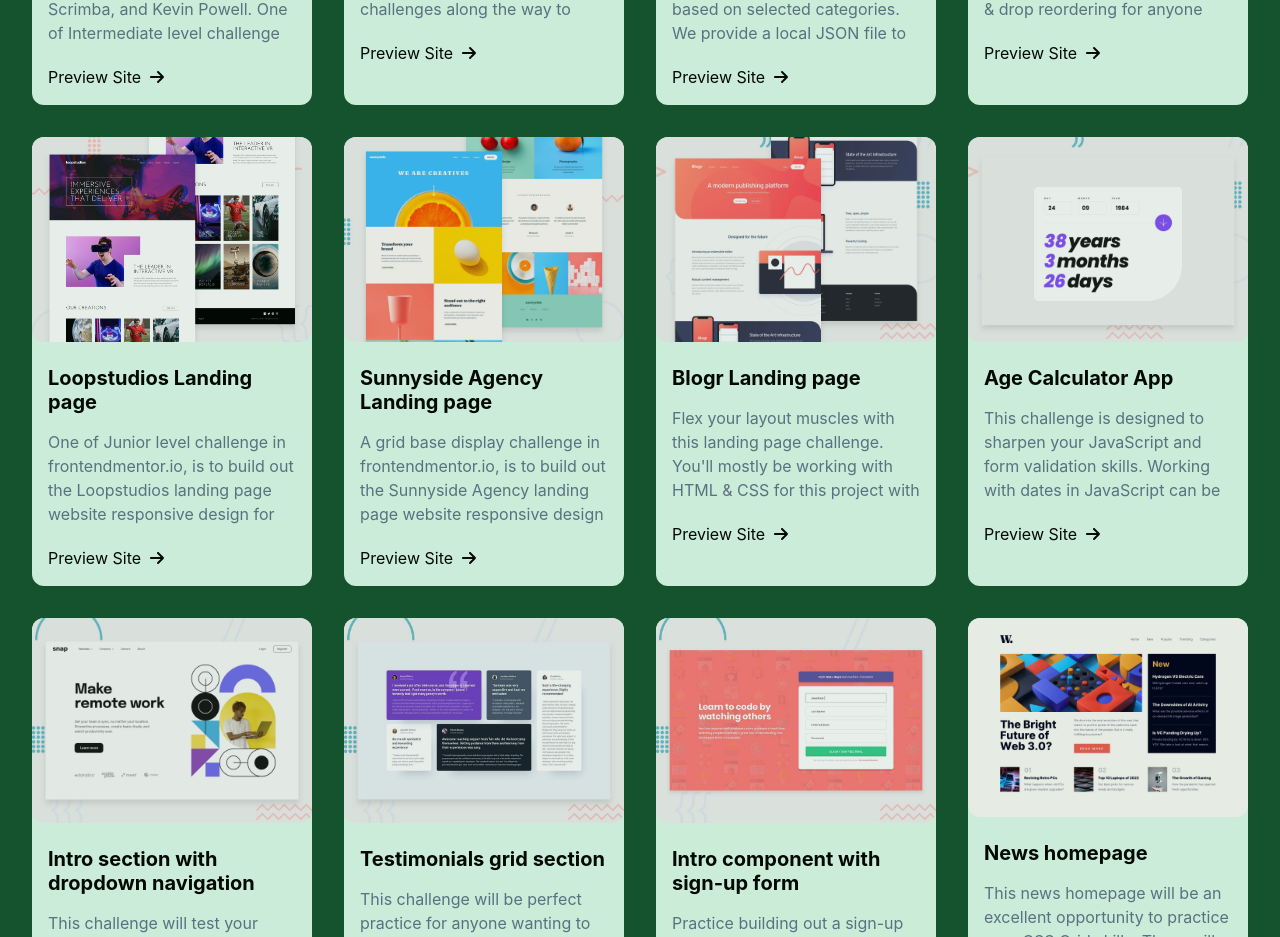
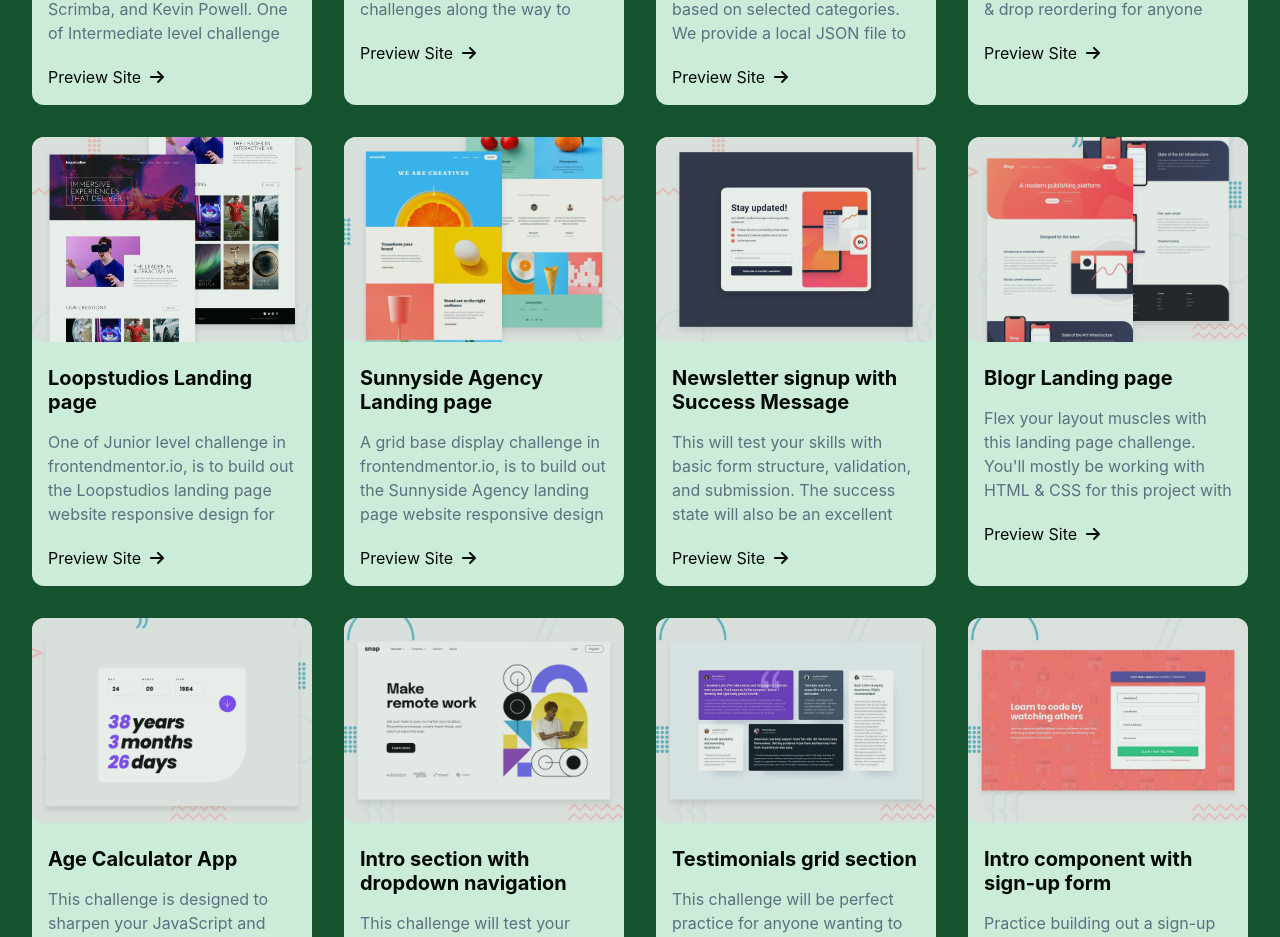
Before and after one commit to F4YY/Portfolio_Projects, a React (Create React App) app: page / in a window 1280 px wide. Shown: the part 1252-2189 px from the top of the page. Built offline with nearby package versions, Linux system fonts and the light colour scheme.

Commit message:
add another completed project

```diff
--- a/src/components/ProjectsSection.js
+++ b/src/components/ProjectsSection.js
@@ -45,6 +45,13 @@ const projects = [
       "A grid base display challenge in frontendmentor.io, is to build out the Sunnyside Agency landing page website responsive design for each device screen",
     ImageSrc: () => require("./images/sunnysideagency.jpg"),
     url:'https://sunnyside-agency-landings.netlify.app'
+  },
+  {
+    title: "Newsletter signup with Success Message",
+    description:
+      "This will test your skills with basic form structure, validation, and submission. The success state will also be an excellent opportunity to work with DOM manipulation.",
+    ImageSrc: () => require("./images/newsletter.jpg"),
+    url:'https://newsletter-successmessage.netlify.app/'
   },
   {
     title: "Blogr Landing page",
```
Also changed, not shown: src/components/images/newsletter.jpg (added).
